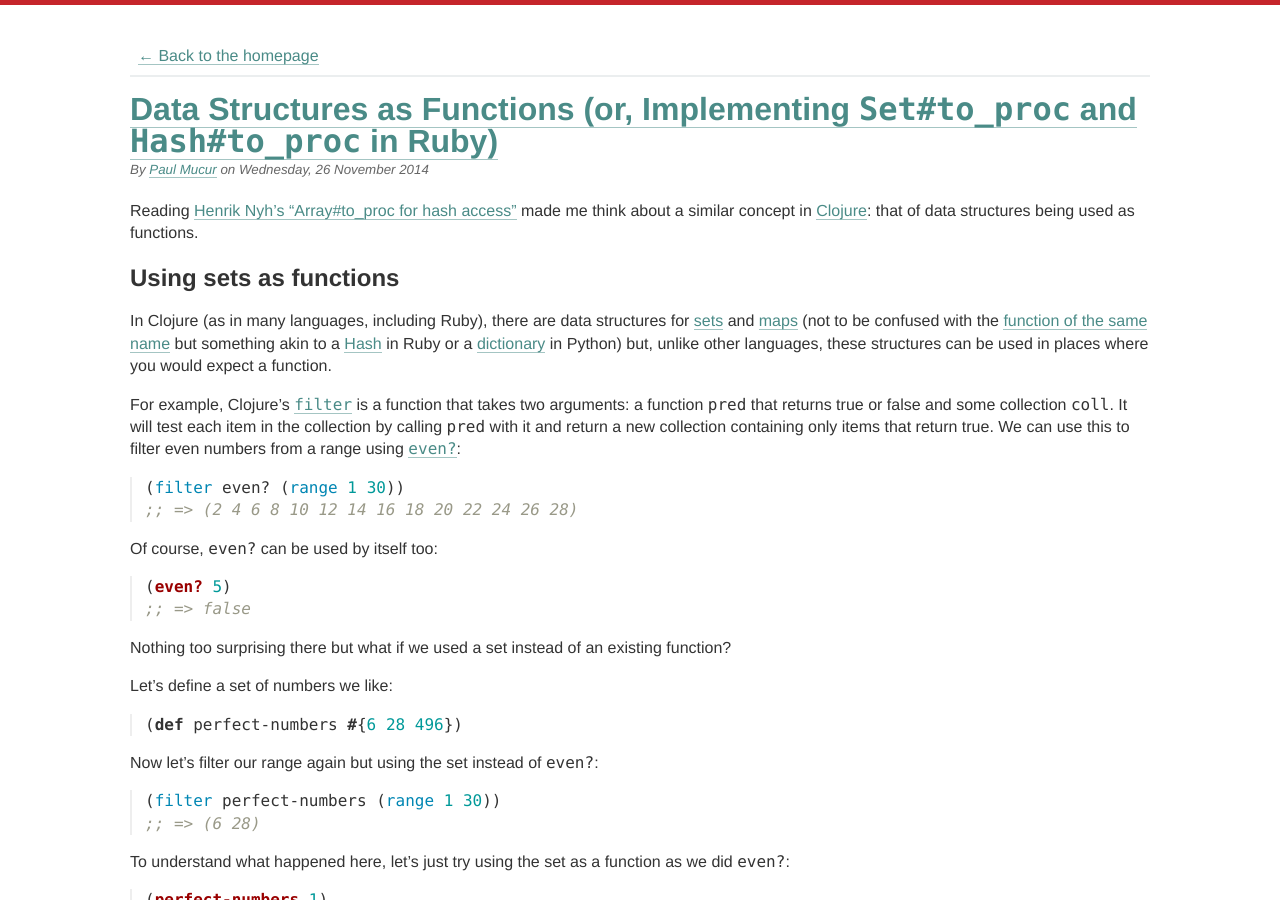
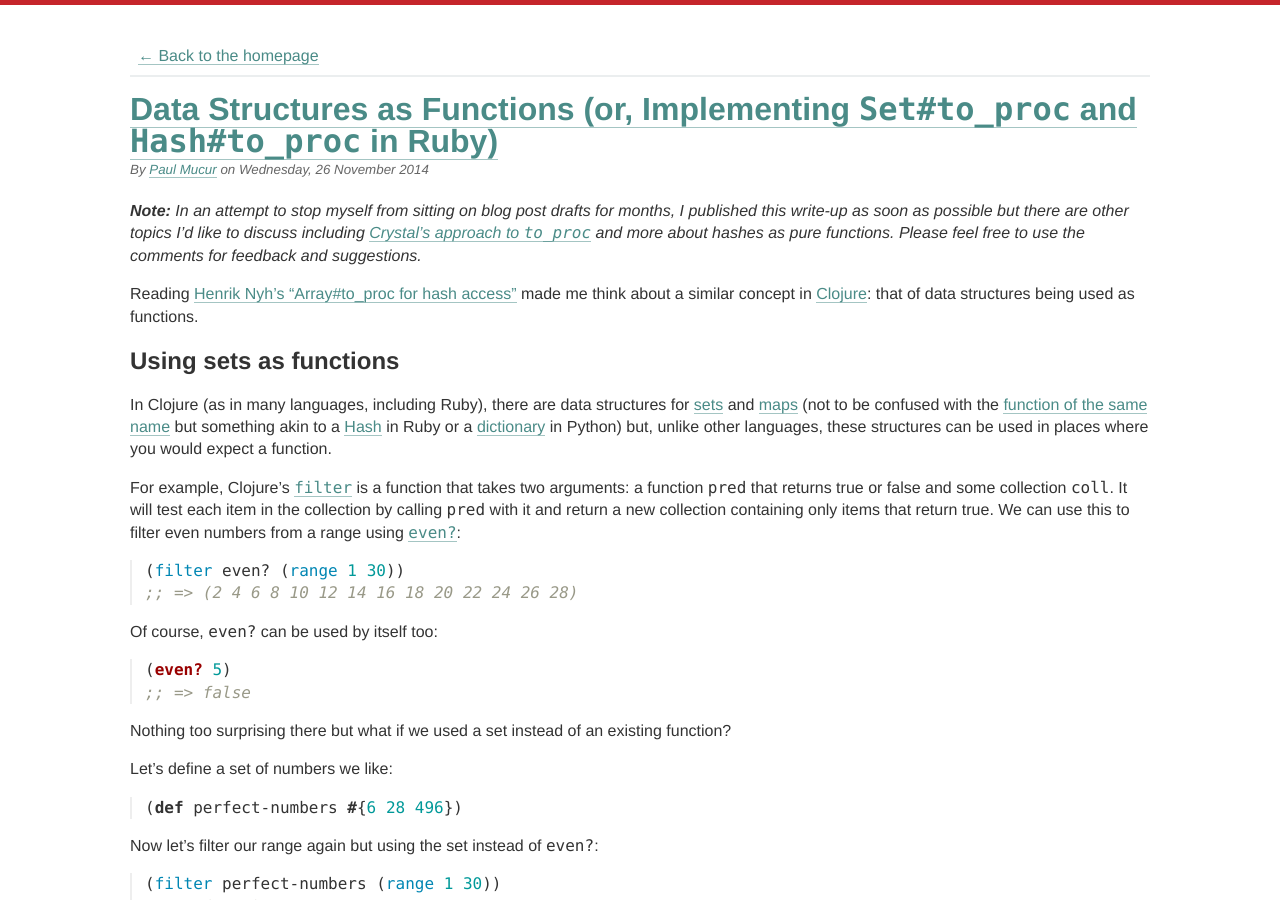
Before and after one commit to mudge/mudge.github.com, a Jekyll site: the page built from _posts/2014-11-26-data-structures-as-functions.markdown, in a window 1280 px wide and 900 px high. Built offline with Jekyll 4.4.1, drawn with Linux system fonts in a browser that asks for light colours; Markdown is read by kramdown in place of the engine named in the settings; comment, search, counter and statistics services are not loaded.

Commit message:
Add note about Data Structures as Functions draft status

```diff
--- a/_posts/2014-11-26-data-structures-as-functions.markdown
+++ b/_posts/2014-11-26-data-structures-as-functions.markdown
@@ -3,6 +3,10 @@ layout: post
 title: Data Structures as Functions (or, Implementing <code>Set#to_proc</code> and <code>Hash#to_proc</code> in Ruby)
 excerpt: Experimenting with using hashes and sets as functions in Ruby.
 ---
+
+<i>**Note:** In an attempt to stop myself from sitting on blog post drafts for
+months, I published this write-up as soon as possible but there are other
+topics I'd like to discuss including [Crystal's approach to `to_proc`][Crystal to_proc] and more about hashes as pure functions. Please feel free to use the comments for feedback and suggestions.</i>
 
 Reading [Henrik Nyh's "Array#to_proc for hash
 access"](http://thepugautomatic.com/2014/11/array-to-proc-for-hash-access/)
@@ -228,3 +232,4 @@ name, age = %i(name age).map(&person)
   [Functions]: http://en.wikipedia.org/wiki/Function_(mathematics)
   [Jay Fields]: http://blog.jayfields.com/2010/08/clojure-using-sets-and-maps-as.html
   [aref]: http://www.ruby-doc.org/core-2.1.5/Hash.html#method-i-5B-5D
+  [Crystal to_proc]: http://crystal-lang.org/2013/09/15/to-proc.html
```
